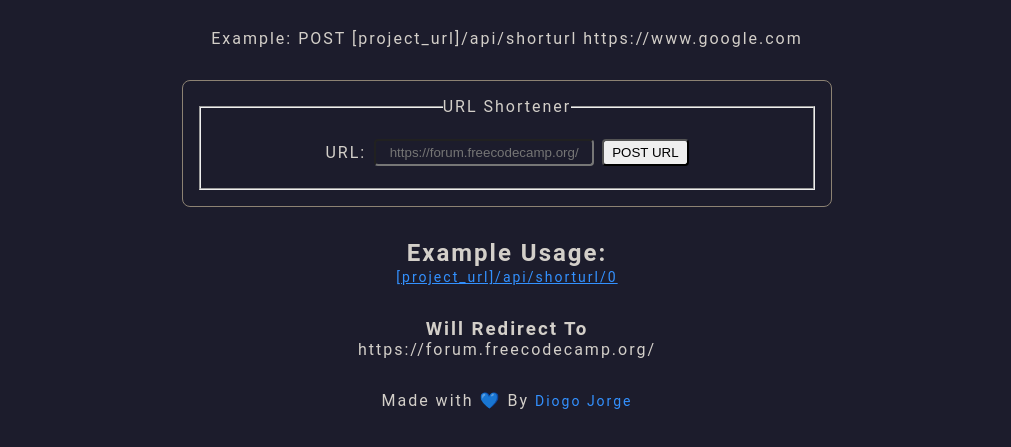
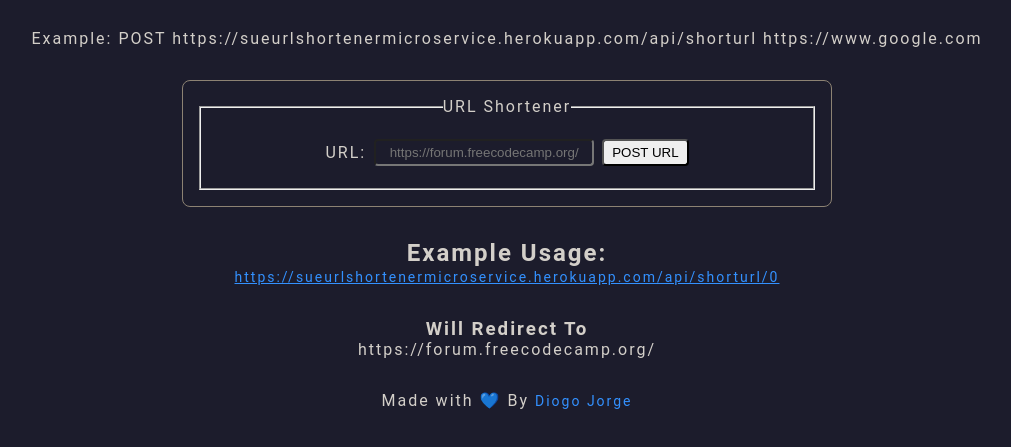
Before and after one commit to DiogoJorge1401/URLShortenerMicroservice, a website: page src/views/index.html in a window 1280 px wide. Shown: the part 101-548 px from the top of the page, without its empty margins (133-1144 px from the left). Drawn offline with Linux system fonts and the light colour scheme.

Commit message:
update project url text

```diff
--- a/src/views/index.html
+++ b/src/views/index.html
@@ -15,7 +15,7 @@
     </header>
 
     <main>
-      <p>Example: POST [project_url]/api/shorturl https://www.google.com</p>
+      <p>Example: POST https://sueurlshortenermicroservice.herokuapp.com/api/shorturl https://www.google.com</p>
 
       <section class="post">
         <form action="/api/shorturl" method="post" class="form__container">
@@ -40,7 +40,7 @@
         <div class="example__usage">
           <h2>example Usage:</h2>
 
-          <a href="/api/shorturl/0" target="_blank">[project_url]/api/shorturl/0</a>
+          <a href="/api/shorturl/0" target="_blank">https://sueurlshortenermicroservice.herokuapp.com/api/shorturl/0</a>
         </div>
 
         <div class="example_redirect">
```
